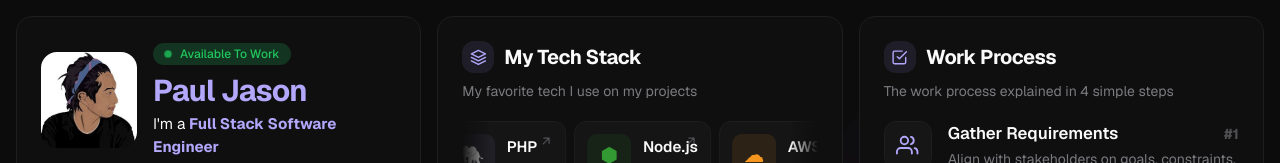
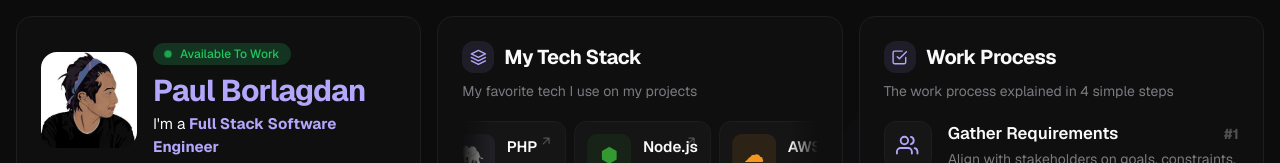
Before and after one commit to pborlagdan/pb-portfolio, a React (Vite) app in the folder client/: page / in a window 1280 px wide. Shown: the top 163 px of the page. Built offline with nearby package versions, Linux system fonts and the light colour scheme.

Commit message:
feature/enhancement

```diff
--- a/client/src/data/content.js
+++ b/client/src/data/content.js
@@ -5,7 +5,7 @@
 // ============================================================
 
 export const profile = {
-  name: "Paul Jason",                 // shown big under the avatar
+  name: "Paul Borlagdan",                 // shown big under the avatar
   fullName: "Paul Jason Borlagdan",   // used in the footer
   role: "Full Stack Software Engineer",
   avatarInitials: "PB",               // used if no photo is set
```
